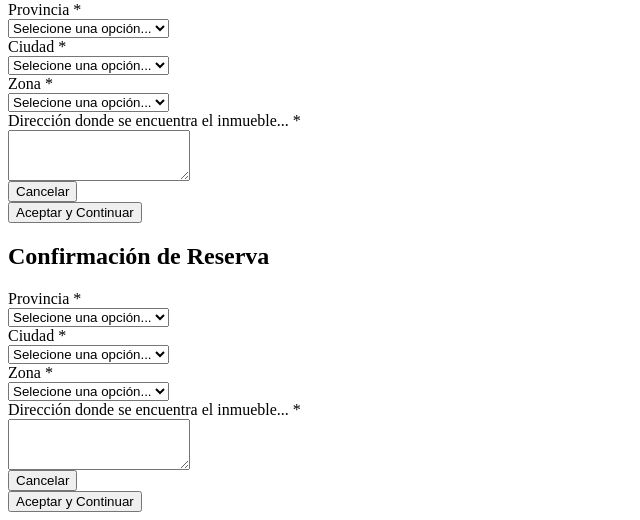
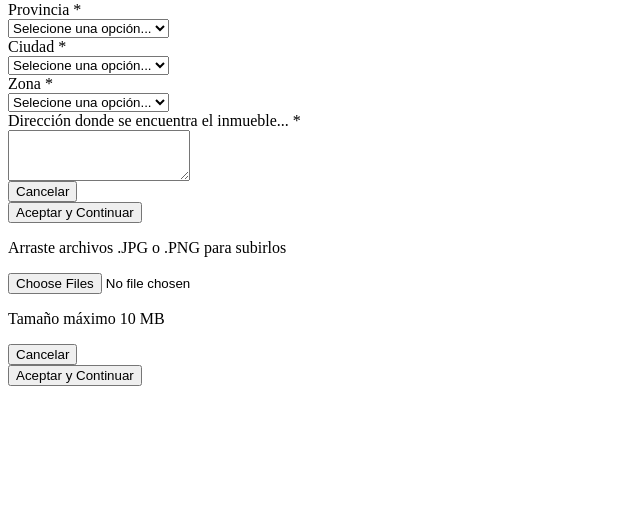
Before and after one commit to lekitar/piso11, a PHP site: page /detalles-hospedaje-contenedor.php in a window 1280 px wide. Shown: the part 1909-2429 px from the top of the page, without its empty margins (0-640 px from the left). After the commit the page ends 2295 px from the top, so only its background shows below. Run offline with PHP 8.4, Linux system fonts and the light colour scheme.

Commit message:
se agrega area para subir fotos

```diff
--- a/assent/contenedor/detalles-hospedaje-contenedor.php
+++ b/assent/contenedor/detalles-hospedaje-contenedor.php
@@ -521,72 +521,16 @@
 							<div role="tabpanel" class="tab-pane" id="multimedia">
 
 								<div class="row">
-									<div class="col-md-6 col-sm-12 titulo rojo-texto">
-										<h2> Confirmación de Reserva</h2>
-									</div>
-
-								</div>
-								<div class="row">
-									<div class="col-md-4">
-										<div class="form-group">
-											<label class="control-label" for="id_provincia">Provincia<span class="req"> *</span></label>
-											<div class="controls">
-
-												<select id="id_provincia" class="form-control" data-role="select" name="id_provincia" required="required" selected="selected" data-parsley-errors-container="#errId26">
+									<div class="col-md-12 col-sm-12 col-xs-12 dropzone1 parent"  >
+										<form action="/file-upload" >
+											<div class="fallback col-md-12 child text-center center-block ">
+												<p> Arraste archivos .JPG o .PNG para subirlos</p>
+												<input  class=" center-block" name="file" type="file" multiple />
+												<p> Tamaño máximo 10 MB</p>
+											</div>
+										</form>
 
 
-
-
-
-													<option value="Selecione una opci?n...">Selecione una opción...</option>
-												</select><span id="errId26" class="error">
-
-												</span>
-											</div>
-
-										</div>
-									</div>
-									<div class="col-md-4">
-										<div class="form-group">
-											<label class="control-label" for="id_canton">Ciudad<span class="req"> *</span></label>
-											<div class="controls">
-
-												<select id="id_canton" class="form-control" data-role="select" selected="selected" required="required" name="id_canton" data-parsley-errors-container="#errId27">
-
-
-													<option value="Selecione una opci?n...">Selecione una opción...</option>
-												</select>
-												<span id="errId27" class="error"></span>
-											</div>
-
-										</div>
-									</div>
-									<div class="col-md-4">
-										<div class="form-group">
-											<label class="control-label" for="id_parroquia">Zona<span class="req"> *</span></label>
-											<div class="controls">
-
-												<select id="id_parroquia" class="form-control" data-role="select" selected="selected" required="required" name="id_parroquia" data-parsley-errors-container="#errId28">
-
-
-													<option value="Selecione una opción...">Selecione una opción...</option>
-												</select>
-												<span id="errId28" class="error">
-
-												</span>
-											</div>
-
-										</div>
-									</div>
-									<div class="col-md-12">
-										<div class="form-group">
-											<label class="control-label" for="direccion">Dirección donde se encuentra el inmueble...<span class="req"> *</span></label>
-											<div class="controls">
-
-												<textarea id="direccion" rows="3" class="form-control k-textbox" data-role="textarea" required="required" name="direccion" data-minlength="10" data-maxlength="100" data-parsley-errors-container="#errId29"></textarea><span id="errId29" class="error"></span>
-											</div>
-
-										</div>
 									</div>
 								</div>
 								<div class="row ">
```
